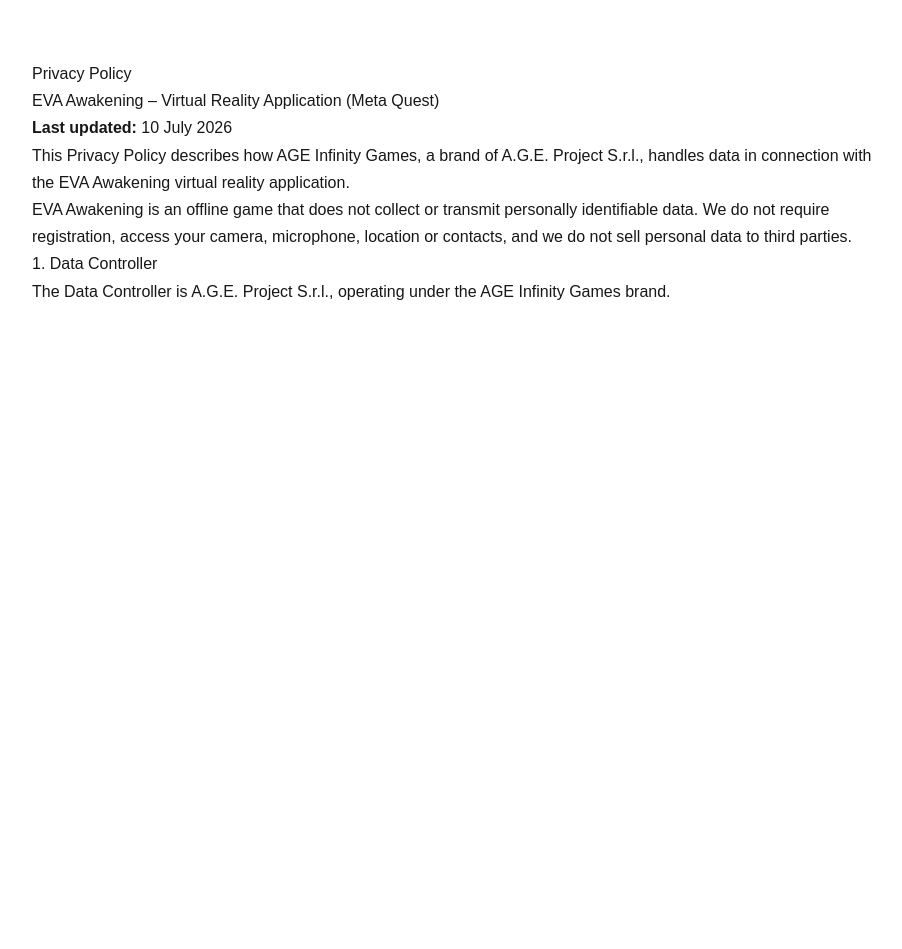
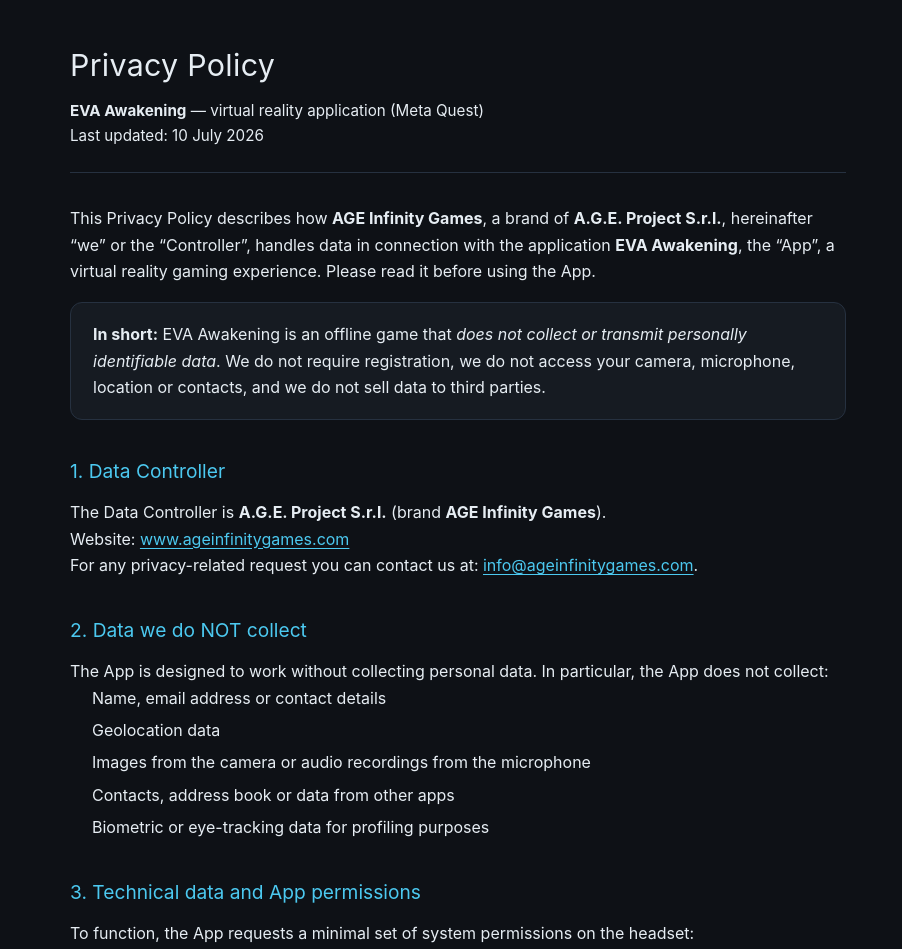
Before and after one commit to AGEProject1313/age-infinity-games, a Next.js app: page /eva in a window 1280 px wide. Shown: the top 949 px of the page, without its empty margins (182-1084 px from the left). Before the commit the page ends 800 px from the top, so only its background shows below. Built offline with nearby package versions, Linux system fonts and the light colour scheme.

Commit message:
Add styled EVA privacy policy

```diff
--- /dev/null
+++ b/app/eva/page.module.css
@@ -0,0 +1,129 @@
+.page {
+  --privacy-bg: #0e1116;
+  --privacy-card: #161b22;
+  --privacy-text: #e6edf3;
+  --privacy-muted: #9aa7b4;
+  --privacy-accent: #4cc9f0;
+  --privacy-border: #263140;
+
+  min-height: 100vh;
+  margin: 0;
+  background: var(--privacy-bg);
+  color: var(--privacy-text);
+  font-family:
+    -apple-system,
+    BlinkMacSystemFont,
+    "Segoe UI",
+    Roboto,
+    Helvetica,
+    Arial,
+    sans-serif;
+  line-height: 1.65;
+  -webkit-font-smoothing: antialiased;
+}
+
+.wrap {
+  width: 100%;
+  max-width: 820px;
+  margin: 0 auto;
+  padding: 40px 22px 80px;
+}
+
+.header {
+  margin-bottom: 32px;
+  padding-bottom: 24px;
+  border-bottom: 1px solid var(--privacy-border);
+}
+
+.header h1 {
+  margin: 0 0 8px;
+  font-size: 1.9rem;
+  letter-spacing: 0.3px;
+}
+
+.sub {
+  margin: 0;
+  color: var(--privacy-muted);
+  font-size: 0.95rem;
+}
+
+.page h2 {
+  margin: 36px 0 12px;
+  color: var(--privacy-accent);
+  font-size: 1.2rem;
+}
+
+.page p,
+.page li {
+  color: var(--privacy-text);
+}
+
+.page a {
+  color: var(--privacy-accent);
+  text-decoration: underline;
+  text-underline-offset: 3px;
+}
+
+.page a:hover {
+  text-decoration-thickness: 2px;
+}
+
+.page ul {
+  padding-left: 22px;
+}
+
+.page li {
+  margin-bottom: 6px;
+}
+
+.card {
+  margin: 18px 0;
+  padding: 18px 22px;
+  border: 1px solid var(--privacy-border);
+  border-radius: 12px;
+  background: var(--privacy-card);
+}
+
+.muted {
+  color: var(--privacy-muted) !important;
+}
+
+.footer {
+  margin-top: 48px;
+  padding-top: 20px;
+  border-top: 1px solid var(--privacy-border);
+  color: var(--privacy-muted);
+  font-size: 0.85rem;
+}
+
+.page code {
+  padding: 1px 6px;
+  border: 1px solid var(--privacy-border);
+  border-radius: 5px;
+  background: #0b0e13;
+  font-family:
+    "SFMono-Regular",
+    Consolas,
+    "Liberation Mono",
+    monospace;
+  font-size: 0.9em;
+}
+
+@media (max-width: 600px) {
+  .wrap {
+    padding: 28px 18px 60px;
+  }
+
+  .header h1 {
+    font-size: 1.65rem;
+  }
+
+  .page h2 {
+    margin-top: 30px;
+    font-size: 1.1rem;
+  }
+
+  .card {
+    padding: 16px 18px;
+  }
+}
--- a/app/eva/page.tsx
+++ b/app/eva/page.tsx
@@ -1,40 +1,224 @@
+import type { Metadata } from "next";
+import styles from "./page.module.css";
+
+export const metadata: Metadata = {
+  title: "Privacy Policy – EVA Awakening",
+  description:
+    "Privacy Policy for EVA Awakening, a virtual reality application by AGE Infinity Games.",
+};
+
 export default function EvaPrivacyPage() {
   return (
-    <main
-      style={{
-        maxWidth: "900px",
-        margin: "0 auto",
-        padding: "60px 24px",
-        lineHeight: 1.7,
-      }}
-    >
-      <h1>Privacy Policy</h1>
+    <main className={styles.page}>
+      <div className={styles.wrap}>
+        <header className={styles.header}>
+          <h1>Privacy Policy</h1>
 
-      <h2>EVA Awakening – Virtual Reality Application (Meta Quest)</h2>
+          <p className={styles.sub}>
+            <strong>EVA Awakening</strong> — virtual reality application
+            (Meta Quest)
+          </p>
 
-      <p>
-        <strong>Last updated:</strong> 10 July 2026
-      </p>
+          <p className={styles.sub}>Last updated: 10 July 2026</p>
+        </header>
 
-      <p>
-        This Privacy Policy describes how AGE Infinity Games, a brand of
-        A.G.E. Project S.r.l., handles data in connection with the EVA
-        Awakening virtual reality application.
-      </p>
+        <p>
+          This Privacy Policy describes how{" "}
+          <strong>AGE Infinity Games</strong>, a brand of{" "}
+          <strong>A.G.E. Project S.r.l.</strong>, hereinafter “we” or the
+          “Controller”, handles data in connection with the application{" "}
+          <strong>EVA Awakening</strong>, the “App”, a virtual reality gaming
+          experience. Please read it before using the App.
+        </p>
 
-      <p>
-        EVA Awakening is an offline game that does not collect or transmit
-        personally identifiable data. We do not require registration, access
-        your camera, microphone, location or contacts, and we do not sell
-        personal data to third parties.
-      </p>
+        <div className={styles.card}>
+          <strong>In short:</strong> EVA Awakening is an offline game that{" "}
+          <em>does not collect or transmit personally identifiable data</em>.
+          We do not require registration, we do not access your camera,
+          microphone, location or contacts, and we do not sell data to third
+          parties.
+        </div>
 
-      <h2>1. Data Controller</h2>
+        <section>
+          <h2>1. Data Controller</h2>
 
-      <p>
-        The Data Controller is A.G.E. Project S.r.l., operating under the AGE
-        Infinity Games brand.
-      </p>
+          <p>
+            The Data Controller is <strong>A.G.E. Project S.r.l.</strong>{" "}
+            (brand <strong>AGE Infinity Games</strong>).
+            <br />
+            Website:{" "}
+            <a
+              href="https://www.ageinfinitygames.com/"
+              target="_blank"
+              rel="noopener noreferrer"
+            >
+              www.ageinfinitygames.com
+            </a>
+            <br />
+            For any privacy-related request you can contact us at:{" "}
+            <a href="mailto:info@ageinfinitygames.com">
+              info@ageinfinitygames.com
+            </a>
+            .
+          </p>
+        </section>
+
+        <section>
+          <h2>2. Data we do NOT collect</h2>
+
+          <p>
+            The App is designed to work without collecting personal data. In
+            particular, the App does not collect:
+          </p>
+
+          <ul>
+            <li>Name, email address or contact details</li>
+            <li>Geolocation data</li>
+            <li>
+              Images from the camera or audio recordings from the microphone
+            </li>
+            <li>Contacts, address book or data from other apps</li>
+            <li>Biometric or eye-tracking data for profiling purposes</li>
+          </ul>
+        </section>
+
+        <section>
+          <h2>3. Technical data and App permissions</h2>
+
+          <p>
+            To function, the App requests a minimal set of system permissions
+            on the headset:
+          </p>
+
+          <ul>
+            <li>
+              <strong>Internet / network state access</strong>{" "}
+              (<code>INTERNET</code>, <code>ACCESS_NETWORK_STATE</code>,{" "}
+              <code>ACCESS_WIFI_STATE</code>): used to load certain App
+              resources and to check connectivity.
+            </li>
+
+            <li>
+              <strong>Wake Lock</strong> (<code>WAKE_LOCK</code>): prevents the
+              headset from going to sleep during gameplay.
+            </li>
+          </ul>
+
+          <p>
+            These permissions are not used to identify you or to collect
+            personal data.
+          </p>
+        </section>
+
+        <section>
+          <h2>4. Game data</h2>
+
+          <p>
+            Any game progress, settings or preferences are stored{" "}
+            <strong>locally on your device</strong> and are not transmitted to
+            our servers. Uninstalling the App removes this data.
+          </p>
+        </section>
+
+        <section>
+          <h2>5. Third-party services</h2>
+
+          <p>
+            The App may use hosting services to load content, for example{" "}
+            <strong>Google Firebase</strong> for the delivery of graphic
+            assets. Such services may process limited technical data, such as
+            your IP address, necessary to transmit the content, in accordance
+            with their respective policies:
+          </p>
+
+          <ul>
+            <li>
+              <a
+                href="https://firebase.google.com/support/privacy"
+                target="_blank"
+                rel="noopener noreferrer"
+              >
+                Google Firebase Privacy Policy
+              </a>
+            </li>
+
+            <li>
+              <a
+                href="https://www.meta.com/legal/quest/privacy-policy/"
+                target="_blank"
+                rel="noopener noreferrer"
+              >
+                Meta Quest platform Privacy Policy
+              </a>
+            </li>
+          </ul>
+
+          <p className={styles.muted}>
+            Downloading and using the App through the Meta store is also
+            subject to Meta Platforms&apos; policies.
+          </p>
+        </section>
+
+        <section>
+          <h2>6. Children</h2>
+
+          <p>
+            The App is not intended for children under 13 and does not
+            knowingly collect personal data from children. The use of VR
+            headsets is generally subject to the age limits indicated by the
+            device manufacturer.
+          </p>
+        </section>
+
+        <section>
+          <h2>7. Security</h2>
+
+          <p>
+            Since we do not collect personal data on servers, processing risk
+            is kept to a minimum. We nonetheless take reasonable measures to
+            protect the integrity of the App and of the distributed content.
+          </p>
+        </section>
+
+        <section>
+          <h2>8. Your rights</h2>
+
+          <p>
+            Under Regulation (EU) 2016/679 (GDPR), you have the right to
+            access, rectify, erase and restrict the processing of your data.
+            Since we do not retain personally identifiable data, in most cases
+            we hold no information to provide or delete; you may nonetheless
+            contact us at the address above for any request.
+          </p>
+        </section>
+
+        <section>
+          <h2>9. Changes to this Policy</h2>
+
+          <p>
+            We may update this Policy in the future. Changes will be published
+            at this same address, with the “Last updated” date shown at the top
+            of the page.
+          </p>
+        </section>
+
+        <section>
+          <h2>10. Contact</h2>
+
+          <p>
+            For questions about this Privacy Policy, please write to{" "}
+            <a href="mailto:info@ageinfinitygames.com">
+              info@ageinfinitygames.com
+            </a>
+            .
+          </p>
+        </section>
+
+        <footer className={styles.footer}>
+          © 2026 A.G.E. Project S.r.l. — AGE Infinity Games — EVA Awakening.
+          All rights reserved.
+        </footer>
+      </div>
     </main>
   );
 }
```
